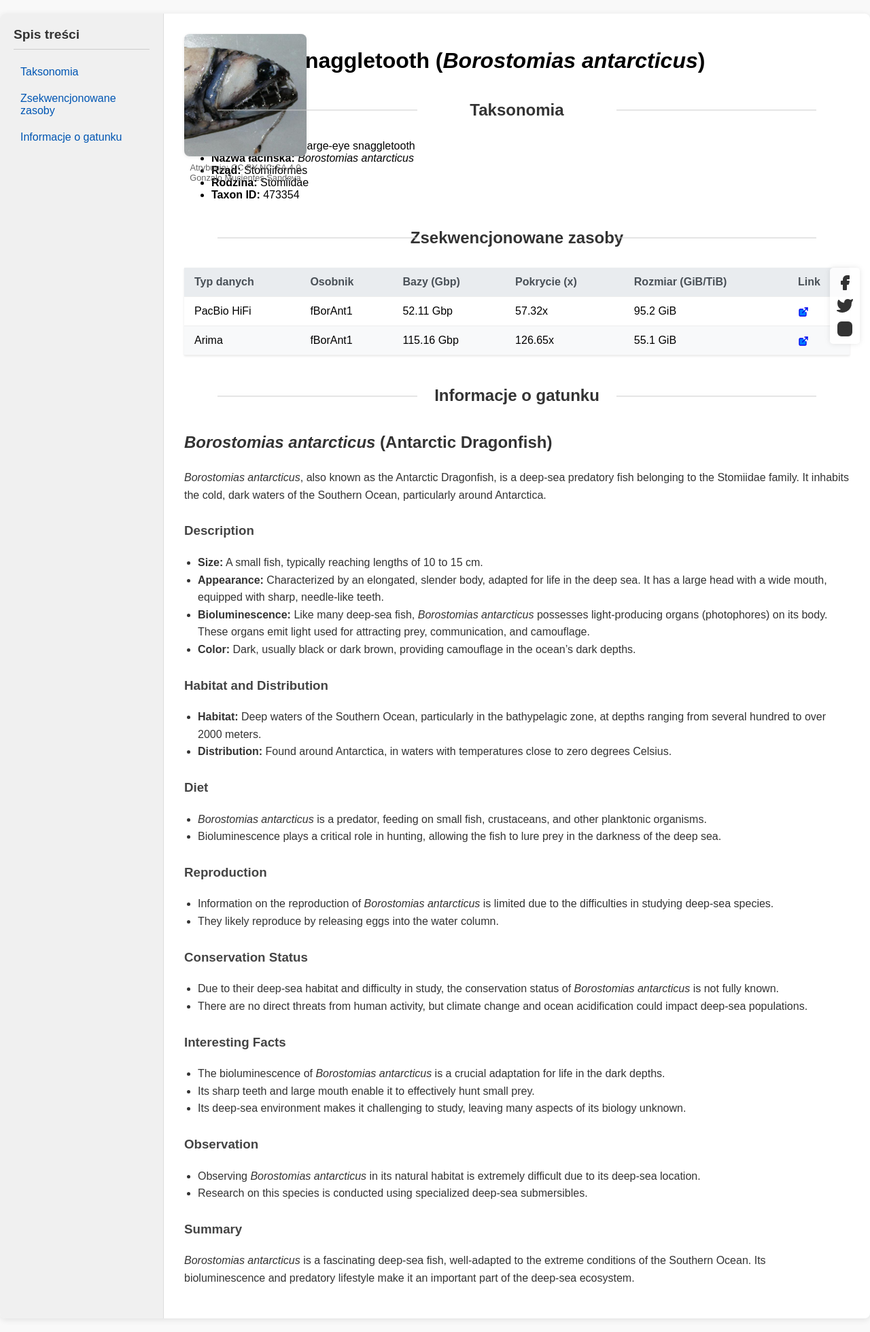
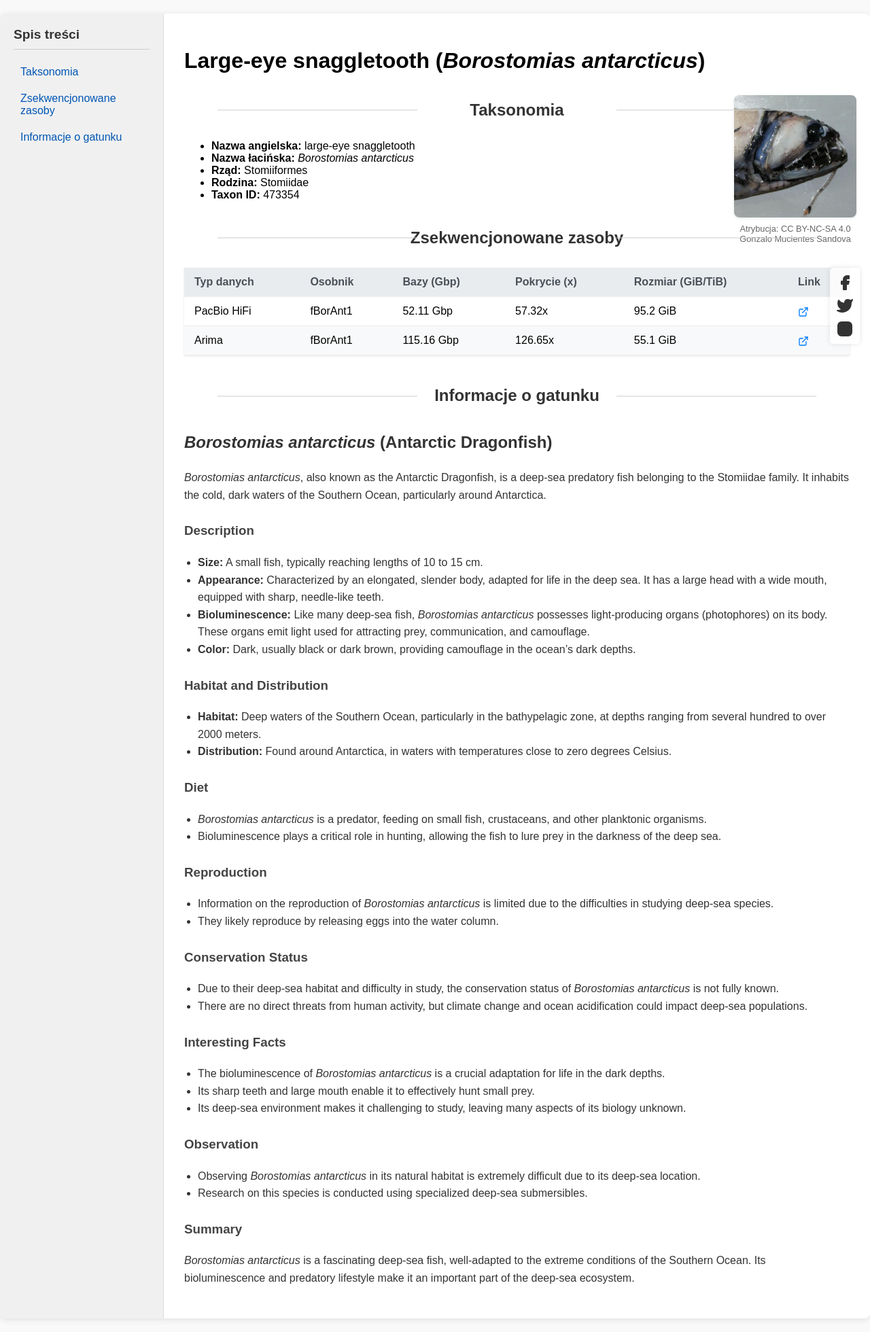
Before and after one commit to tomustloczek1/stronyWWWtzylinski, a Jekyll site: the page built from _species/borostomias_antarcticus.md, in a window 1280 px wide. Shown: the whole page at 68% size. Built offline with Jekyll 4.4.1, drawn with Linux system fonts in a browser that asks for light colours.

Commit message:
Update species.html

```diff
--- a/_layouts/species.html
+++ b/_layouts/species.html
@@ -104,7 +104,7 @@
         /* --- Sekcja z obrazkiem --- */
         .species-image-container {
             position: absolute;
-            top: 120px
+            top: 120px; /* Zwiększona wartość, aby przesunąć obrazek niżej */
             right: 20px;
             width: 180px;
             text-align: center;
@@ -151,17 +151,23 @@
             background-color: #fff;
         }
 
-        /* Stylizacja ikony linku (SVG) */
+        /* Stylizacja linku w tabeli zasobów */
+        #resources td a {
+            color: #007bff; /* Ustawienie koloru dla linku (ikona dziedziczy przez stroke="currentColor") */
+            text-decoration: none; /* Usunięcie podkreślenia linku */
+            transition: color 0.2s;
+        }
+        #resources td a:hover {
+            color: #0056b3; /* Zmiana koloru linku (i ikony) po najechaniu */
+        }
+
+        /* Stylizacja ikony linku (SVG) w tabeli zasobów */
         #resources td a svg {
-            width: 1em; /* Rozmiar ikony SVG */
+            width: 1em;
             height: 1em;
-            vertical-align: middle; /* Wyrównanie ikony */
-            fill: #007bff; /* Kolor ikony */
-            transition: fill 0.2s;
+            vertical-align: middle;
+            /* Usunięto 'fill', kolor obrysu jest dziedziczony z 'color' linku nadrzędnego */
         }
-         #resources td a:hover svg {
-             fill: #0056b3; /* Zmiana koloru ikony po najechaniu */
-         }
 
         /* --- Sekcja informacji o gatunku --- */
         #info {
@@ -191,20 +197,20 @@
             padding: 10px;
             border-radius: 5px;
             box-shadow: 0 0 8px rgba(0,0,0,0.1);
-            z-index: 100; /* Upewnienie się, że są na wierzchu */
+            z-index: 100;
         }
 
         .social-links a {
             color: #333;
-            display: inline-block; /* Potrzebne dla SVG */
-            line-height: 0; /* Usunięcie dodatkowej przestrzeni pod SVG */
+            display: inline-block;
+            line-height: 0;
         }
 
         /* Stylizacja ikon społecznościowych (SVG) */
         .social-links a svg {
-            width: 24px; /* Stały rozmiar ikon społecznościowych */
+            width: 24px;
             height: 24px;
-            fill: currentColor; /* Kolor dziedziczony z linku 'a' */
+            fill: currentColor; /* Kolor wypełnienia dziedziczony z linku 'a' */
             transition: color 0.3s ease;
         }
 
@@ -362,7 +368,4 @@
             <section id="info">
                 <h2 class="section-header">Informacje o gatunku</h2>
                 {{ content }}
-            </section> </main>
-
-    </div> </body>
-</html>
+            </section> </main> </div> </body> </html>
```
